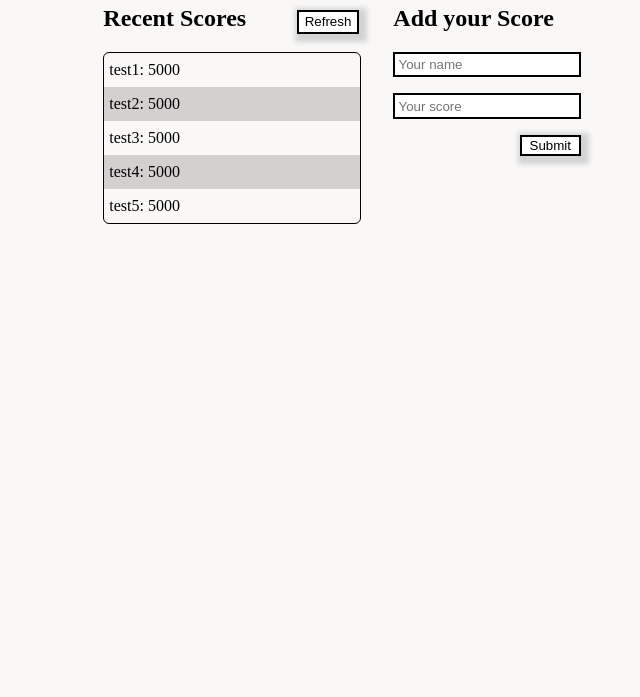
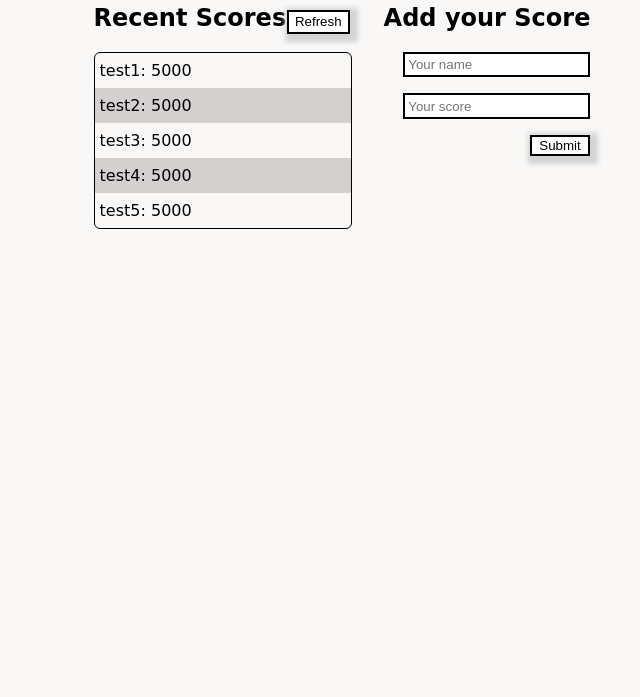
Before and after one commit to Flunavgt/leaderboard, a website built with webpack: page src/index.html in a window 1280 px wide. Shown: the part 103-800 px from the top of the page, without its empty margins (298-938 px from the left). Built offline with nearby package versions, Linux system fonts and the light colour scheme.

Commit message:
add font styling

```diff
--- a/src/index.html
+++ b/src/index.html
@@ -12,6 +12,10 @@
       src="https://kit.fontawesome.com/30e8639a7b.js"
       crossorigin="anonymous"
     ></script>
+    <!-- Font family Lato -->
+    <link rel="preconnect" href="https://fonts.googleapis.com">
+    <link rel="preconnect" href="https://fonts.gstatic.com" crossorigin>
+    <link href="https://fonts.googleapis.com/css2?family=Lato:wght@300;400&display=swap" rel="stylesheet">
     <title>leaderboard</title>
   </head>
   <body>
--- a/src/style.css
+++ b/src/style.css
@@ -1,5 +1,6 @@
 body {
   background-color: rgb(249, 248, 247);
+  font-family: 'Comic Neue', cursive;
 }
 
 .main {
```
